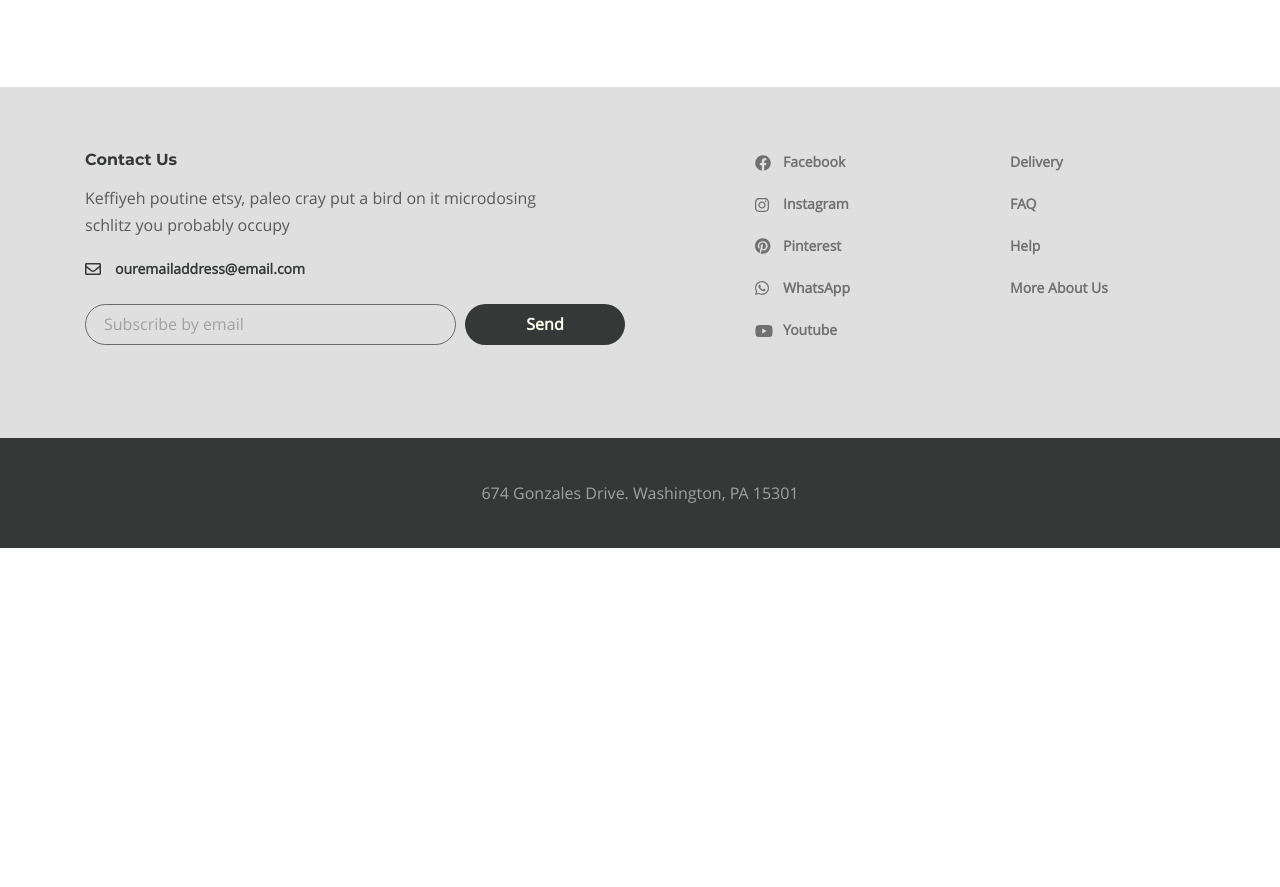
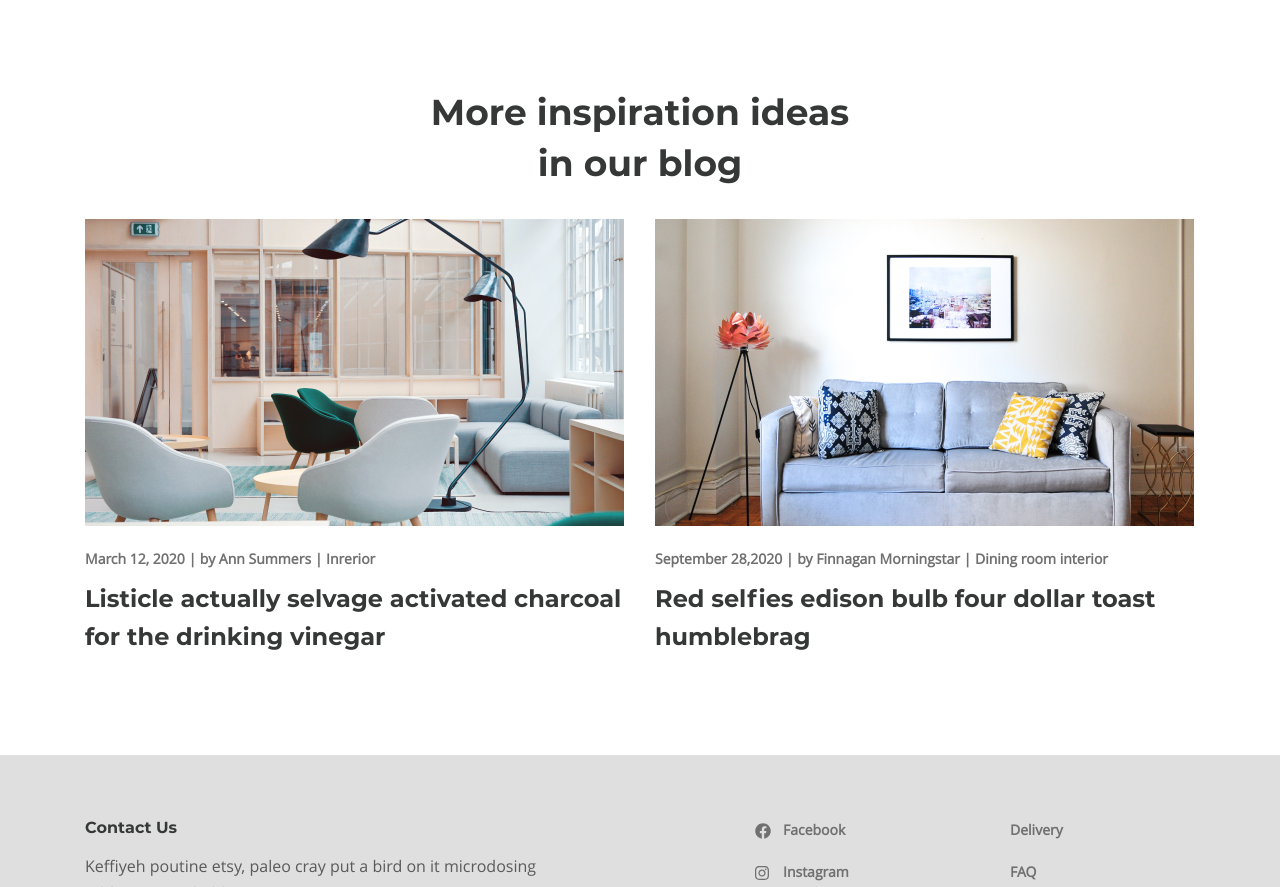
Before and after one commit to Technokpblca/Desire, a website: page app/index.html in a window 1280 px wide. Shown: the part 3889-4776 px from the top of the page. Before the commit the page ends 4437 px from the top, so only its background shows below. Drawn offline with nearby package versions, Linux system fonts and the light colour scheme; files that its build step writes are made by us from their sources.

Commit message:
complete first page

```diff
--- a/app/index.html
+++ b/app/index.html
@@ -312,6 +312,57 @@
             </div>
           </div>
         </div>
+        <section class="blog-box">
+          <div class="container">
+            <h3 class="blog-box__title">
+              More inspiration ideas in our blog
+            </h3>
+            <div class="blog-box__items">
+              <div class="blog-box__item">
+                <a class="blog-box__img-link"  href="#">
+                  <img class="blog-box__img" src="images/blog/1.jpg" alt="image">
+                </a>
+                <div class="blog-box__links">
+                  <span class="blog-box__date">
+                    March 12, 2020
+                  </span> |
+                  <a class="blog-box__author" href="#">
+                    by Ann Summers
+                  </a> |
+                  <a class="blog-box__theme" href="#">
+                    Inrerior
+                  </a>
+                </div>
+                <a class="blog-box__item-titlelink" href="#">
+                  <h4 class="blog-box__item-title">
+                    Listicle actually selvage activated charcoal for the drinking vinegar
+                  </h4>
+                </a>
+              </div>
+              <div class="blog-box__item">
+                <a class="blog-box__img-link" href="#">
+                  <img class="blog-box__img" src="images/blog/2.jpg" alt="image" >
+                </a>
+                <div class="blog-box__links">
+                  <span class="blog-box__date">
+                    September 28,2020
+                  </span> |
+                  <a class="blog-box__author" href="#">
+                    by Finnagan Morningstar
+                  </a> |
+                  <a class="blog-box__theme" href="#">
+                    Dining room interior
+                  </a>
+                </div>
+                <a class="blog-box__item-titlelink" href="#">
+                  <h4 class="blog-box__item-title">
+                    Red selfies edison bulb four dollar toast humblebrag
+                  </h4>
+                </a>
+              </div>
+            </div>
+          </div>
+        </section>
 
       </main>
 
--- a/app/scss/style.scss
+++ b/app/scss/style.scss
@@ -508,3 +508,42 @@
     height: 100%;
   }
 }
+
+.blog-box{
+  margin-bottom: 99px;
+  &__title{
+    @extend %montserrat-700;
+    font-size: 36px;
+    line-height: 51px;
+    color: $title;
+    text-align: center;
+    max-width: 430px;
+    margin: 0 auto 30px;
+  }
+  &__items{
+    display: grid;
+    grid-template-columns: 1fr 1fr;
+    grid-gap: 30px;
+  }
+  &__img{
+    margin-bottom: 19px;
+  }
+  &__links{
+    margin-bottom: 7px;
+    font-weight: 600;
+    font-size: 14px;
+    line-height: 28px;
+    color: #707070;
+  }
+  &__date,
+  &__author,
+  &__theme{
+    color: inherit;
+  }
+  &__item-title{
+    @extend %montserrat-700;
+    font-size: 24px;
+    line-height: 38px;
+    color: #363838;
+  }
+}
```
Also changed, not shown: app/images/blog/1.jpg (added), app/images/blog/2.jpg (added).
